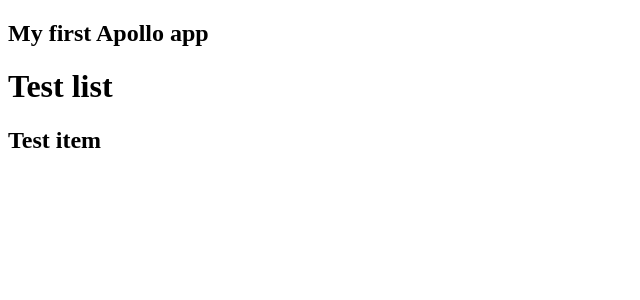
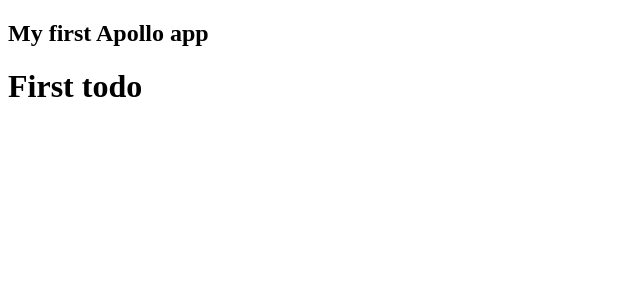
Before and after one commit to apunko/graphql-demo, a React app in the folder client/: page / in a window 1280 px wide. Shown: the top 300 px of the page, without its empty margins (0-640 px from the left). Built offline with nearby package versions, Linux system fonts and the light colour scheme.

Commit message:
add mock provider

```diff
--- a/client/package.json
+++ b/client/package.json
@@ -20,6 +20,7 @@
   "dependencies": {
     "apollo-boost": "^0.1.16",
     "graphql": "^14.0.2",
+    "graphql-tag": "^2.10.0",
     "prop-types": "^15.6.2",
     "react": "^16.4.2",
     "react-apollo": "^2.2.4",
--- a/client/src/components/todo-list/todo-list.jsx
+++ b/client/src/components/todo-list/todo-list.jsx
@@ -1,8 +1,16 @@
 import React from 'react';
 import PropTypes from 'prop-types';
+import { Query } from 'react-apollo';
 import TodoItem from '../todo-item';
+import { GET_TODO_LIST } from '../../queries';
 
-const TodoList = ({ title, items }) => {
+const TodoList = ({ id }) => (
+  <Query query={GET_TODO_LIST} variables={{ id }}>
+    {({ loading, error, data }) => {
+      if (loading) return null;
+      if (error) return `Error!: ${error}`;
+
+      const { title, items } = data.todoList;
       const todoItems = items.map(item => <TodoItem key={item.id} title={item.title} />);
 
       return (
@@ -11,11 +19,12 @@
           {todoItems}
         </div>
       );
-};
+    }}
+  </Query>
+);
 
 TodoList.propTypes = {
-  title: PropTypes.string.isRequired,
-  items: PropTypes.PropTypes.arrayOf(PropTypes.object).isRequired,
+  id: PropTypes.number.isRequired,
 };
 
 export default TodoList;
--- a/client/src/containers/app.jsx
+++ b/client/src/containers/app.jsx
@@ -1,15 +1,14 @@
 import React from 'react';
-import { ApolloProvider } from 'react-apollo';
-import client from '../graphql/client';
+import { Provider } from '../graphql';
 import TodoList from '../components/todo-list';
 
 const App = () => (
-  <ApolloProvider client={client}>
+  <Provider>
     <div>
       <h2>My first Apollo app</h2>
-      <TodoList title="Test list" items={[{ id: 1, title: 'Test item' }]} />
+      <TodoList id={1} />
     </div>
-  </ApolloProvider>
+  </Provider>
 );
 
 export default App;
--- /dev/null
+++ b/client/src/graphql/index.js
@@ -0,0 +1,5 @@
+import MockProvider from './mock-provider';
+
+export {
+  MockProvider as Provider,
+};
--- /dev/null
+++ b/client/src/graphql/mock-provider.jsx
@@ -0,0 +1,35 @@
+import React from 'react';
+import PropTypes from 'prop-types';
+import { MockedProvider } from 'react-apollo/test-utils';
+import { GET_TODO_LIST } from '../queries';
+
+const mocks = [
+  {
+    request: {
+      query: GET_TODO_LIST,
+      variables: {
+        id: 1,
+      },
+    },
+    result: {
+      data: {
+        todoList: {
+          title: 'First todo',
+          items: [],
+        },
+      },
+    },
+  },
+];
+
+const MockProvider = ({ children }) => (
+  <MockedProvider mocks={mocks} addTypename={false}>
+    {children}
+  </MockedProvider>
+);
+
+MockProvider.propTypes = {
+  children: PropTypes.element.isRequired,
+};
+
+export default MockProvider;
--- /dev/null
+++ b/client/src/queries/get-todo-list.js
@@ -0,0 +1,12 @@
+import gql from 'graphql-tag';
+
+export default gql`
+  query todoList($id: number!) {
+    todoList(id: $id) {
+      title
+      items {
+        title
+      }
+    }
+  }
+`;
--- /dev/null
+++ b/client/src/queries/index.js
@@ -0,0 +1,5 @@
+import GET_TODO_LIST from './get-todo-list';
+
+export {
+  GET_TODO_LIST,
+};
```
Also changed, not shown: client/src/graphql/provider.jsx (added, +16 -0 lines), 1 other file (tests, documents, lock files or other folders). Lines whose indentation alone changed are shown as unchanged.
